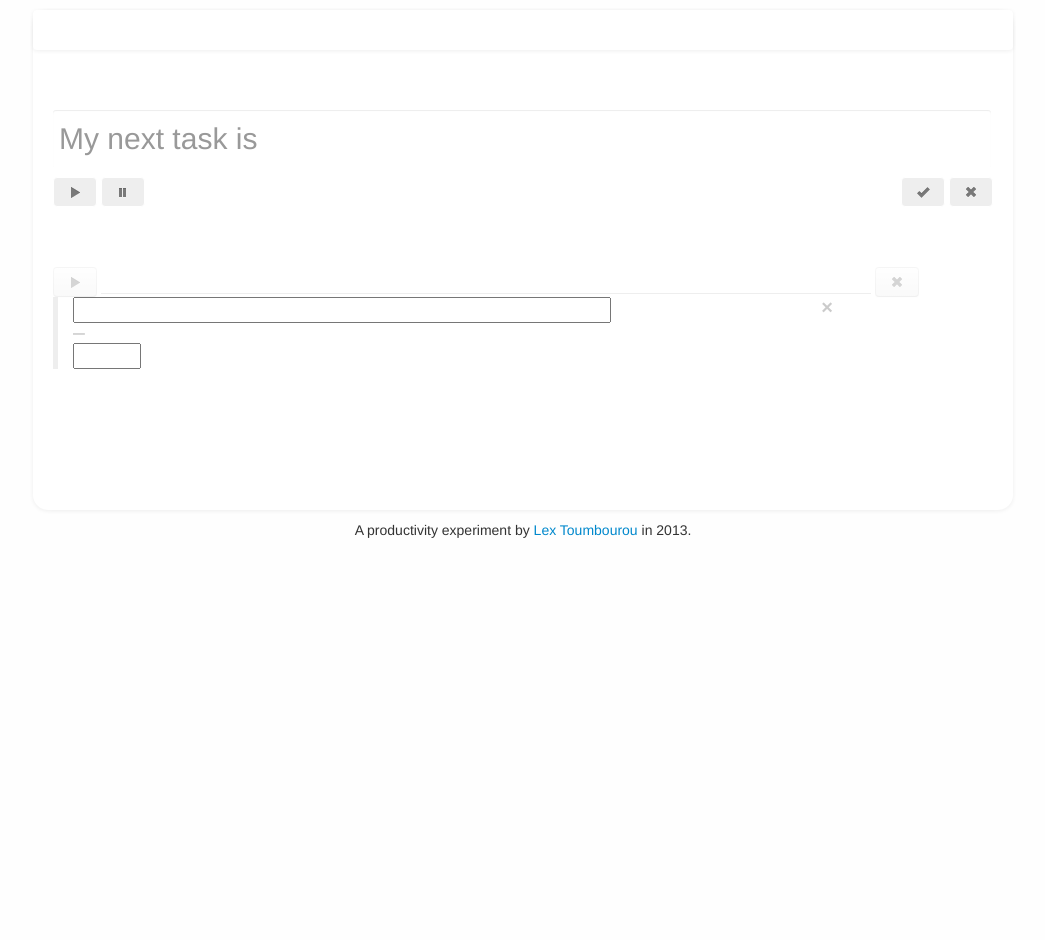
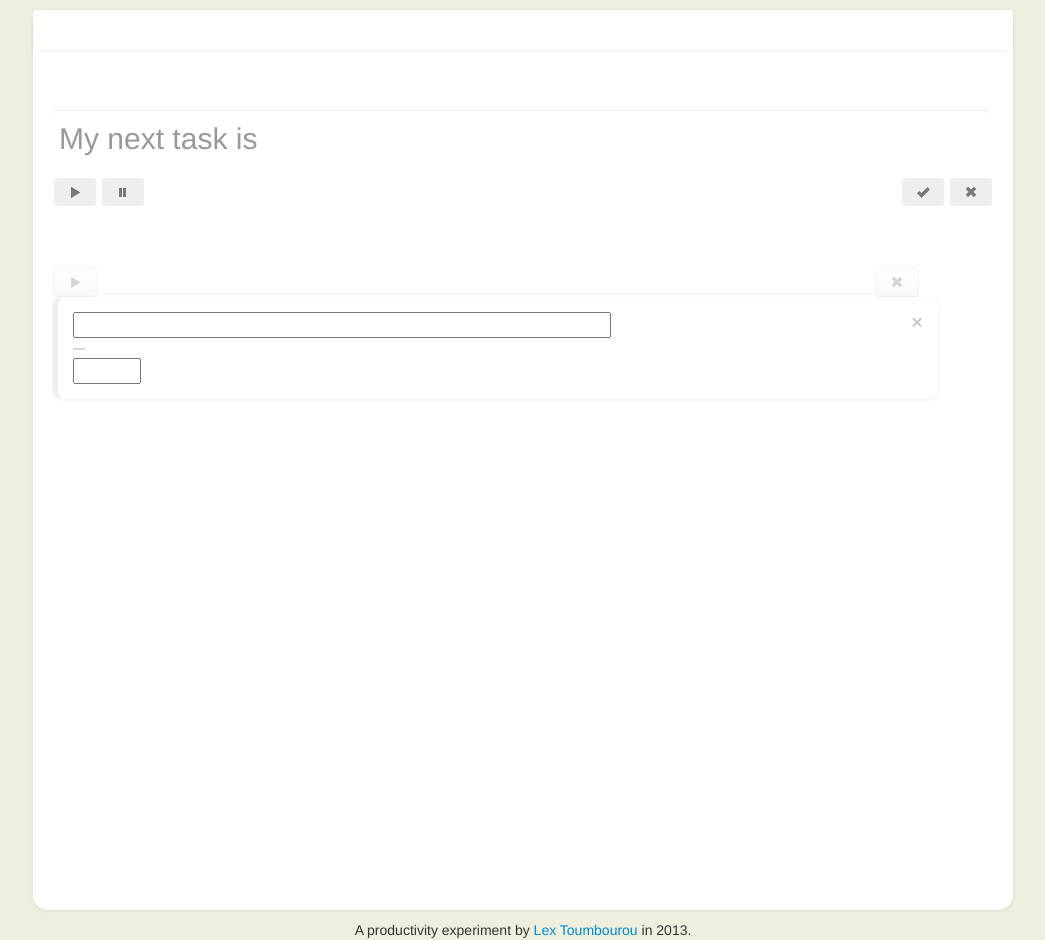
Before and after one commit to lextoumbourou/MyNextTaskIs.com, a Django app: template mynexttaskis/templates/parent.html in a window 1280 px wide. Shown: the whole page, without its empty margins (117-1162 px from the left). Before the commit the page ends 538 px from the top, so only its background shows below. Run offline with Django 3.2, Linux system fonts and the light colour scheme; the template is opened without the code that fills it, so the values that code supplies are empty; some libraries are stand-ins or nearby versions.

Commit message:
Added shadow to complete tasks

```diff
--- a/mynexttaskis/templates/parent.html
+++ b/mynexttaskis/templates/parent.html
@@ -50,8 +50,9 @@
                                 {% endif %}
                             </ul>
                         </div>
-                        </div>
                     </div>
+                </div>
+            </div>
             <div class="container">
                 {% block content %}
                 {% csrf_token %}
--- a/mynexttaskis/templates/static/css/default.css
+++ b/mynexttaskis/templates/static/css/default.css
@@ -2,11 +2,11 @@ html, body {
 }
 
 body {
-    background-color: #fefefe;
+    background-color: #EFEFDF;
 }
 
 #wrap {
-    min-height: 500px;
+    min-height: 900px;
     width: 980px;
     background-color: #fff;
     margin: 10px auto;
@@ -102,3 +102,10 @@ footer {
     background: #fff;
     margin-bottom: 60px;
 }
+
+blockquote {
+    box-shadow: 0 1px 4px rgba(0, 0, 0, 0.067);
+    padding: 15px;
+    border-radius: 10px;
+    width: 850px;
+}
```
